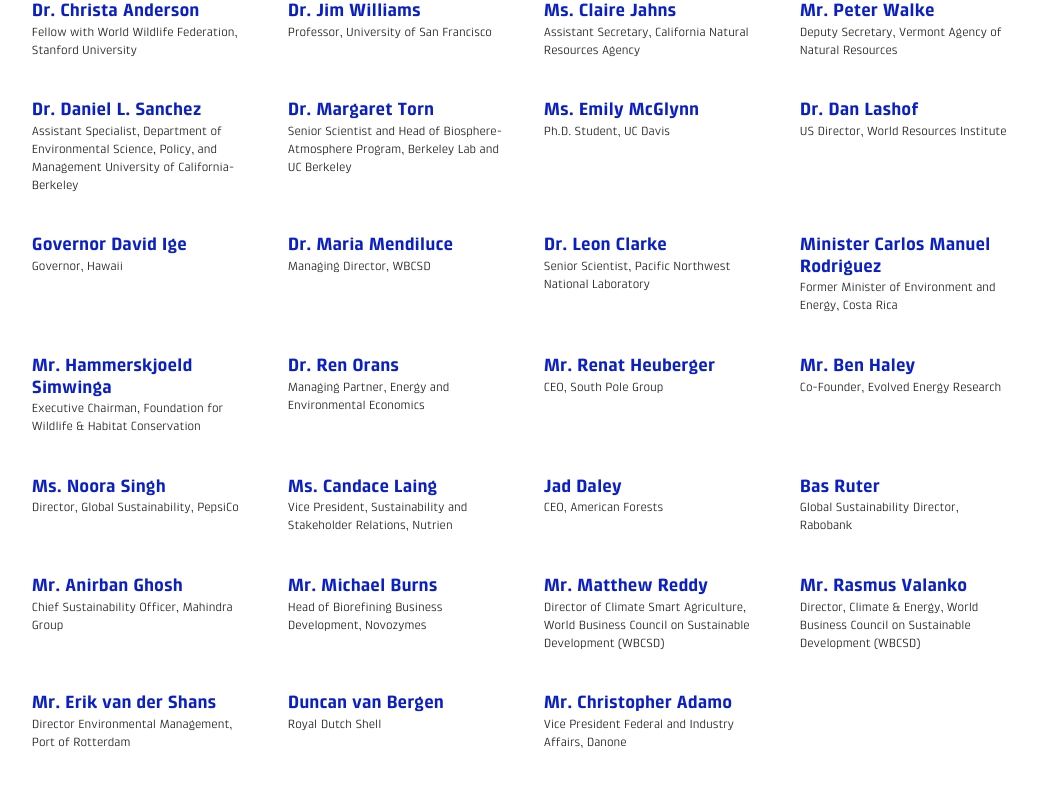
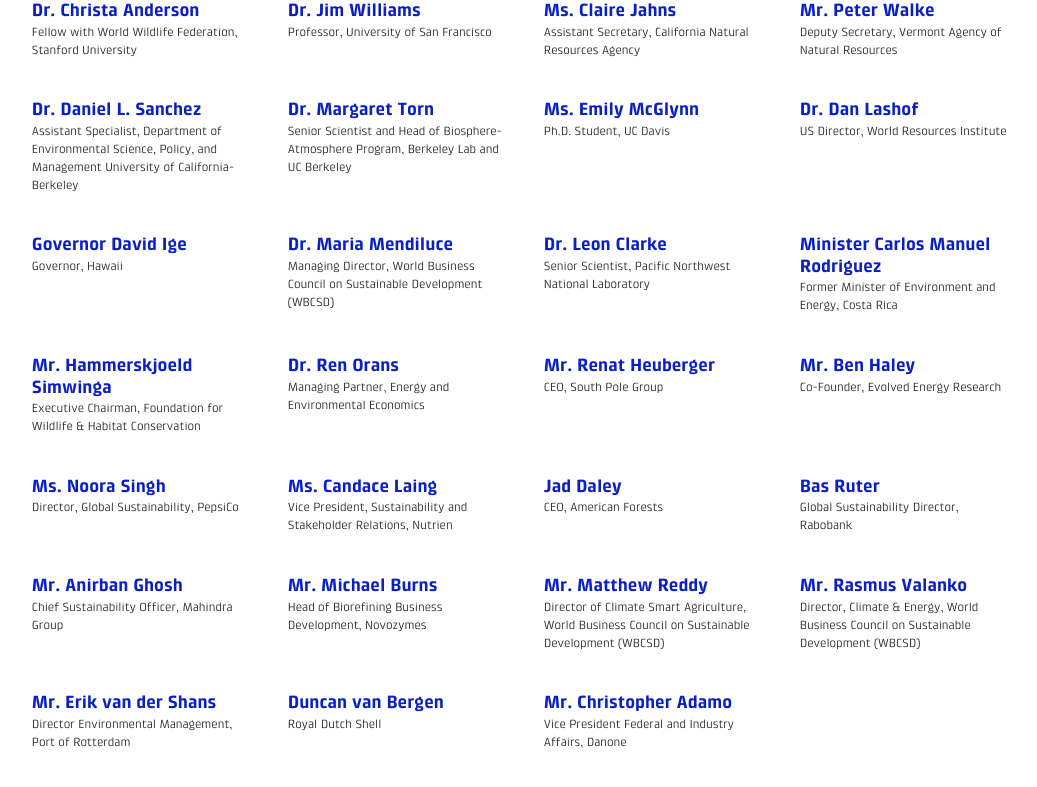
Before and after one commit to ryanswaney/lesc-jekyll, a Jekyll site: the page built from _event/lesc-gcas.markdown, in a window 1280 px wide and 900 px high, scrolled down 7199 px. Shown: the top 787 px of the window, without its empty margins (117-1154 px from the left). Built offline with Jekyll 4.4.1, drawn with Linux system fonts in a browser that asks for light colours; nearby versions of some CDN libraries.

Commit message:
Updated Lesc Gcas

```diff
--- a/_event/lesc-gcas.markdown
+++ b/_event/lesc-gcas.markdown
@@ -470,7 +470,7 @@
     Governor Ige began his political career in 1985 after being appointed by then Governor George Ariyoshi to fill a vacant seat in the Hawai‘i House of Representatives. In 1994, then Representative Ige was elected to the Hawai‘i Senate where he represented his home district of ‘Aiea / Pearl City until 2014.
   image:
 - name: Dr. Maria Mendiluce
-  title: Managing Director, WBCSD
+  title: Managing Director, World Business Council on Sustainable Development (WBCSD)
   bio_text: Dr. María Mendiluce has over 20 years’ experience in the energy and climate
     area. Since 2008, María has led the implementation of WBCSD’s Climate and Energy
     strategy, guiding the work of over 200 member companies to influence the global
```
